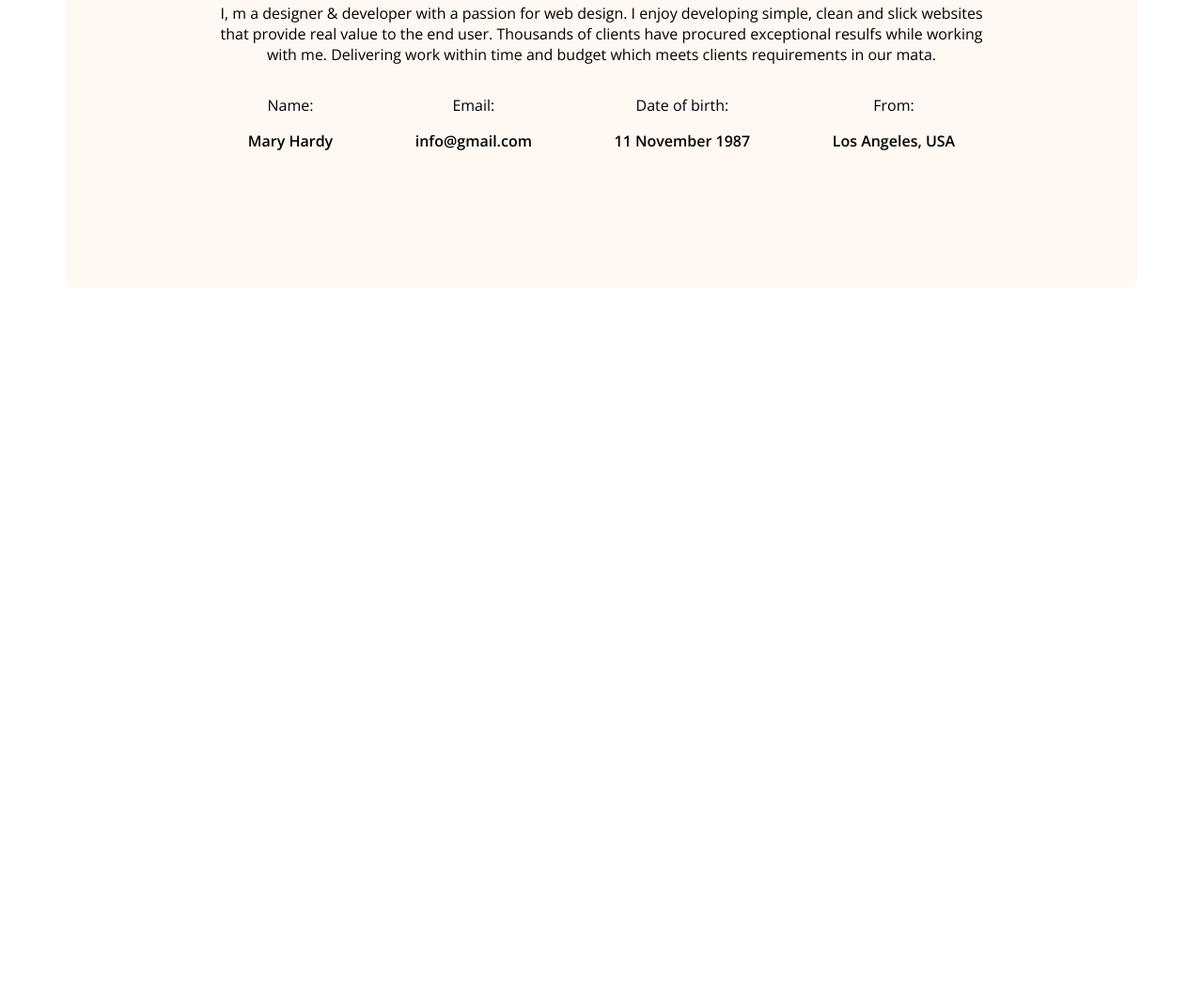
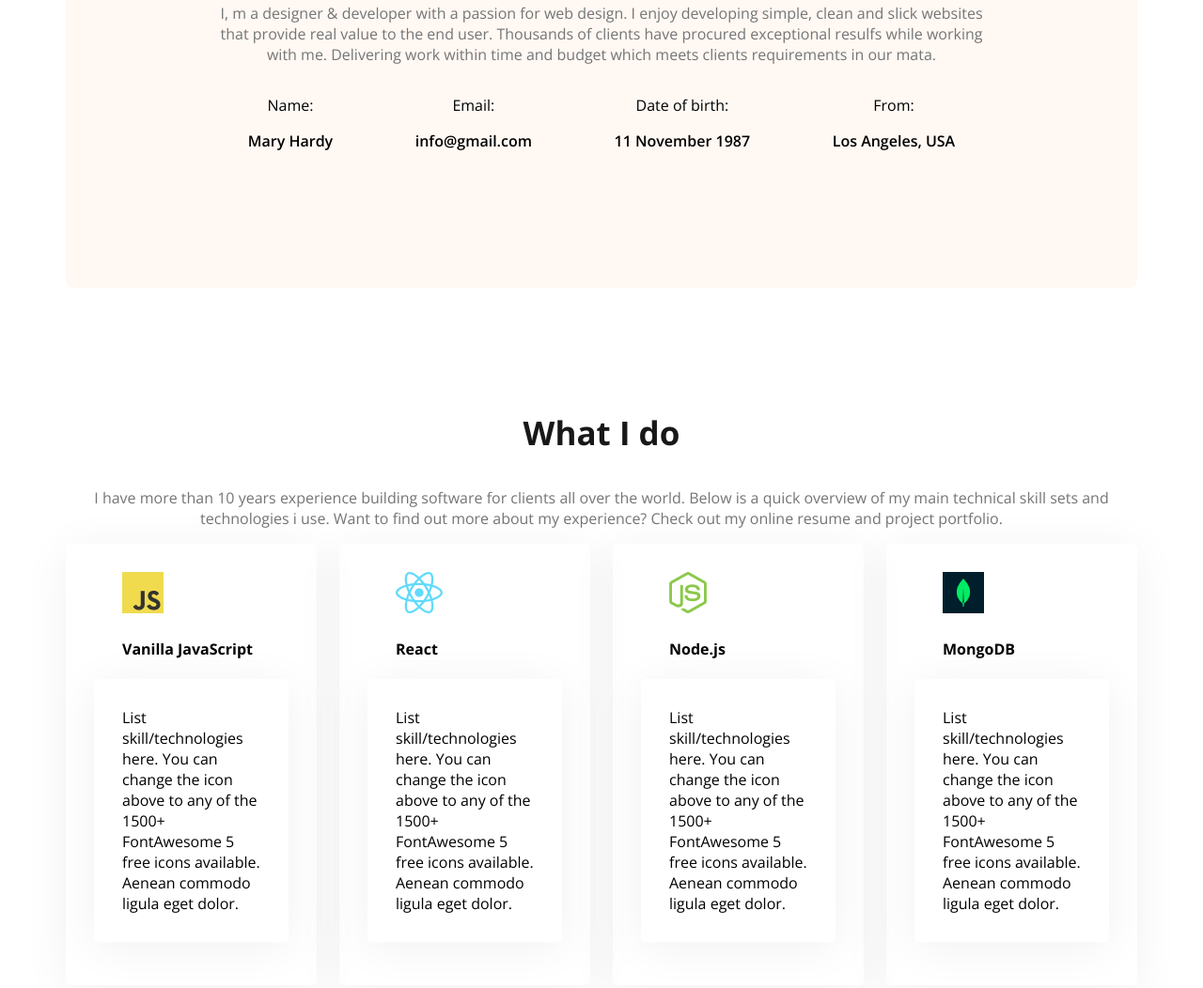
Before and after one commit to nahid-77/web-developer-portfolio, a plain HTML site: page index.html in a window 1280 px wide. Shown: the part 1204-2256 px from the top of the page at 94% size. Before the commit the page ends 1519 px from the top, so only its background shows below. Drawn offline with nearby package versions, Linux system fonts and the light colour scheme.

Commit message:
skills section added

```diff
--- a/index.html
+++ b/index.html
@@ -39,9 +39,12 @@
       </div>
     </header>
     <main>
+
+      <!-- about section start -->
+
       <section class="about secondary-bg">
         <h3 class="section-title">About Me</h3>
-        <p class="sction-description">
+        <p class="section-description">
           I, m a designer & developer with a passion for web design. I enjoy
           developing simple, clean and slick websites that provide real value to
           the end user. Thousands of clients have procured exceptional resulfs
@@ -67,7 +70,42 @@
           </div>
         </div>
       </section>
+
+      <!-- about section ends -->
+
+       <!-- what I do section start -->
+
+        <section class="skills">
+          <h3 class="section-title text-center">What I do</h3>
+          <p class="section-description text-center">I have more than 10 years experience building software for clients all over the world. Below is a quick overview of my main technical skill sets and technologies i use. Want to find out more about my experience? Check out my online resume and project portfolio.</p>
+          <div class="skills-container">
+            <div class="skill">
+              <img class="icons" src="images/icons/js.png" alt="">
+              <h4 class="skill-title">Vanilla JavaScript</h4>
+              <p class="skill description">List skill/technologies here. You can change the icon above to any of the 1500+ FontAwesome 5 free icons available. Aenean commodo ligula eget dolor.</p>
+            </div>
+            <div class="skill">
+              <img class="icons" src="images/icons/react.png" alt="">
+              <h4 class="skill-title">React</h4>
+              <p class="skill description">List skill/technologies here. You can change the icon above to any of the 1500+ FontAwesome 5 free icons available. Aenean commodo ligula eget dolor.</p>
+            </div>
+            <div class="skill">
+              <img class="icons" src="images/icons/nodejs.png" alt="">
+              <h4 class="skill-title">Node.js</h4>
+              <p class="skill description">List skill/technologies here. You can change the icon above to any of the 1500+ FontAwesome 5 free icons available. Aenean commodo ligula eget dolor.</p>
+            </div>
+            <div class="skill">
+              <img class="icons" src="images/icons/mongo.png" alt="">
+              <h4 class="skill-title">MongoDB</h4>
+              <p class="skill description">List skill/technologies here. You can change the icon above to any of the 1500+ FontAwesome 5 free icons available. Aenean commodo ligula eget dolor.</p>
+            </div>
+          </div>
+        </section>
+
+        <!-- what I do section ends -->
     </main>
-    <footer></footer>
+    <footer>
+
+    </footer>
   </body>
 </html>
--- a/styles/portfolio.css
+++ b/styles/portfolio.css
@@ -7,26 +7,25 @@
   font-family: "Open Sans", serif;
   font-optical-sizing: auto;
   font-style: normal;
-  font-variation-settings:
-    "wdth" 100;
+  font-variation-settings: "wdth" 100;
 }
 
 /* shared styles */
 
-.secondary-bg{
-    background-color: #FFF8F3;
+.secondary-bg {
+  background-color: #fff8f3;
 }
-.text-primary{
-    color: #FD6E0A;
+.text-primary {
+  color: #fd6e0a;
 }
 
-.dark-2{
+.dark-2 {
   color: #474747;
 }
 
-.btn-primary{
-    color: #FFF8F3;
-    background-color: #FD6E0A;
+.btn-primary {
+  color: #fff8f3;
+  background-color: #fd6e0a;
   font-size: 20px;
   border-radius: 5px;
   padding: 18px 35px;
@@ -34,97 +33,121 @@
   border: none;
 }
 
-.section-title{
+.section-title {
   font-size: 35px;
   font-weight: bold;
   color: #181818;
 }
 
-.section-description{
+.section-description {
   font-family: 18px;
   color: #757575;
 }
+
+.text-center {
+  text-align: center;
+}
 /* header */
 
-.header{
-    background-image:url('../images/developer.png'),url('../images/header_bg.png') ;
+.header {
+  background-image: url("../images/developer.png"),
+    url("../images/header_bg.png");
   background-repeat: no-repeat;
   background-position: top left, bottom right;
 }
 
 /* Nav styles */
-nav{
+nav {
   display: flex;
   align-items: center;
   justify-content: space-between;
   margin: 0 200px;
 }
 
-.nav-title{
+.nav-title {
   font-weight: 800;
   font-size: 45px;
 }
 
-nav ul li{
+nav ul li {
   list-style: none;
   margin-right: 50px;
 }
 
-nav li a{
+nav li a {
   text-decoration: none;
   font-size: 20px;
 }
 
-nav ul{
+nav ul {
   display: flex;
   align-items: center;
 }
 
 /* banner styles */
 
-.banner{
+.banner {
   display: flex;
   justify-content: space-between;
   margin: 0 35px 0 200px;
 }
 
-.banner-content{
+.banner-content {
   max-width: 580px;
 }
 
-.banner-greetings{
+.banner-greetings {
   font-size: 45px;
   font-weight: 600;
 }
 
-.banner-title{
-    font-size: 85px ;
-    font-weight:bold ;
+.banner-title {
+  font-size: 85px;
+  font-weight: bold;
 }
 
-.banner-profile-pic{
+.banner-profile-pic {
   width: 580px;
 }
 
 /* main styles */
-main{
+main {
   max-width: 1140px;
   margin: 0 auto;
 }
 
+main section{
+    margin-top: 130px;
+}
+
 /* about styles */
-.about{
+.about {
   border-radius: 10px;
   padding: 130px 150px;
   text-align: center;
-    margin-top: 130px;
 }
 
-.about-items{
-    display:flex;
+.about-items {
+  display: flex;
   justify-content: space-around;
 }
 
-.item-description{
+.item-description {
   font-weight: 600;
 }
+
+/* skills section styles */
+.skills-container {
+  display: flex;
+  gap: 24px;
+}
+
+.skill {
+  padding: 30px ;
+  border-radius: 5px;
+  box-shadow: 0px 6px 50px 0px rgba(0, 0, 0, 0.06);
+}
+
+.icons,.skill-title{
+    padding-left: 30px;
+}
```
Lines whose indentation alone changed are shown as unchanged.
